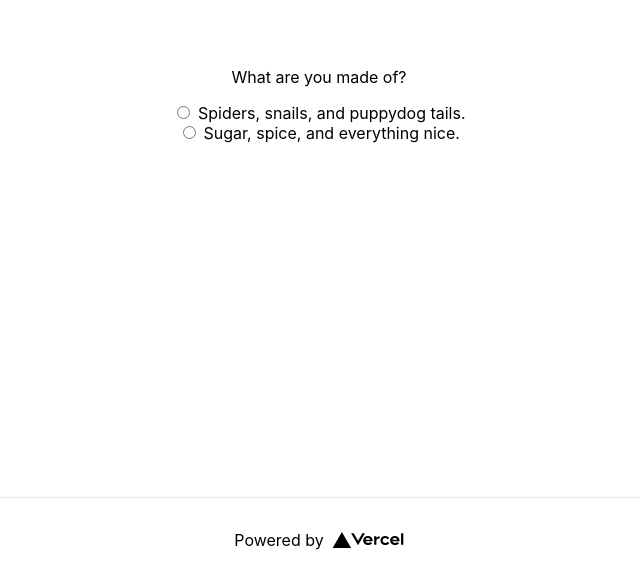
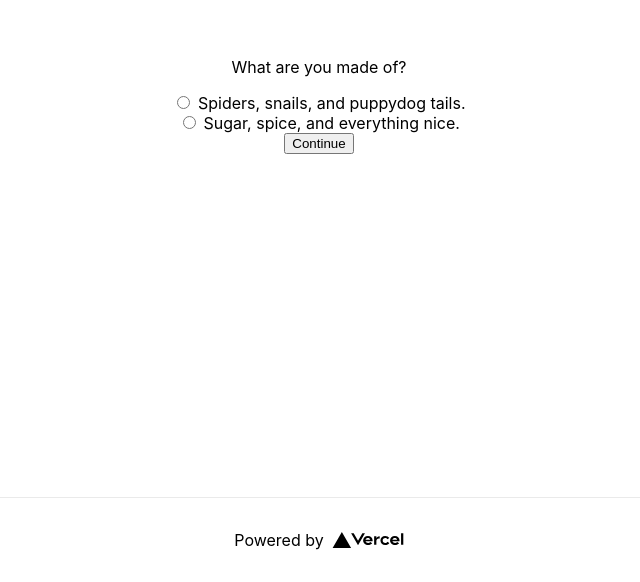
Before and after one commit to justinmulwee/magehand-old, a Next.js app: page / in a window 1280 px wide. Shown: the part 303-885 px from the top of the page, without its empty margins (321-961 px from the left). Built offline with nearby package versions, Linux system fonts and the light colour scheme.

Commit message:
Make Continue button show up

```diff
--- a/components/waypoint.jsx
+++ b/components/waypoint.jsx
@@ -2,6 +2,7 @@ import Block from './block'
 import InputRadio from './inputRadio'
 
 export default function Waypoint(props){
+    let soft_break = false;
     return props.blocks.map(function(block){
         if(block.type === 'paragraph'){
             return <Block text={block.text} />
@@ -16,7 +17,8 @@ export default function Waypoint(props){
 
         }
         else if(block.type === 'soft_break'){
-
+            soft_break = true;
+            return <button>{block.text}</button>
         }
         else if(block.type === 'input_radio'){
 
```
